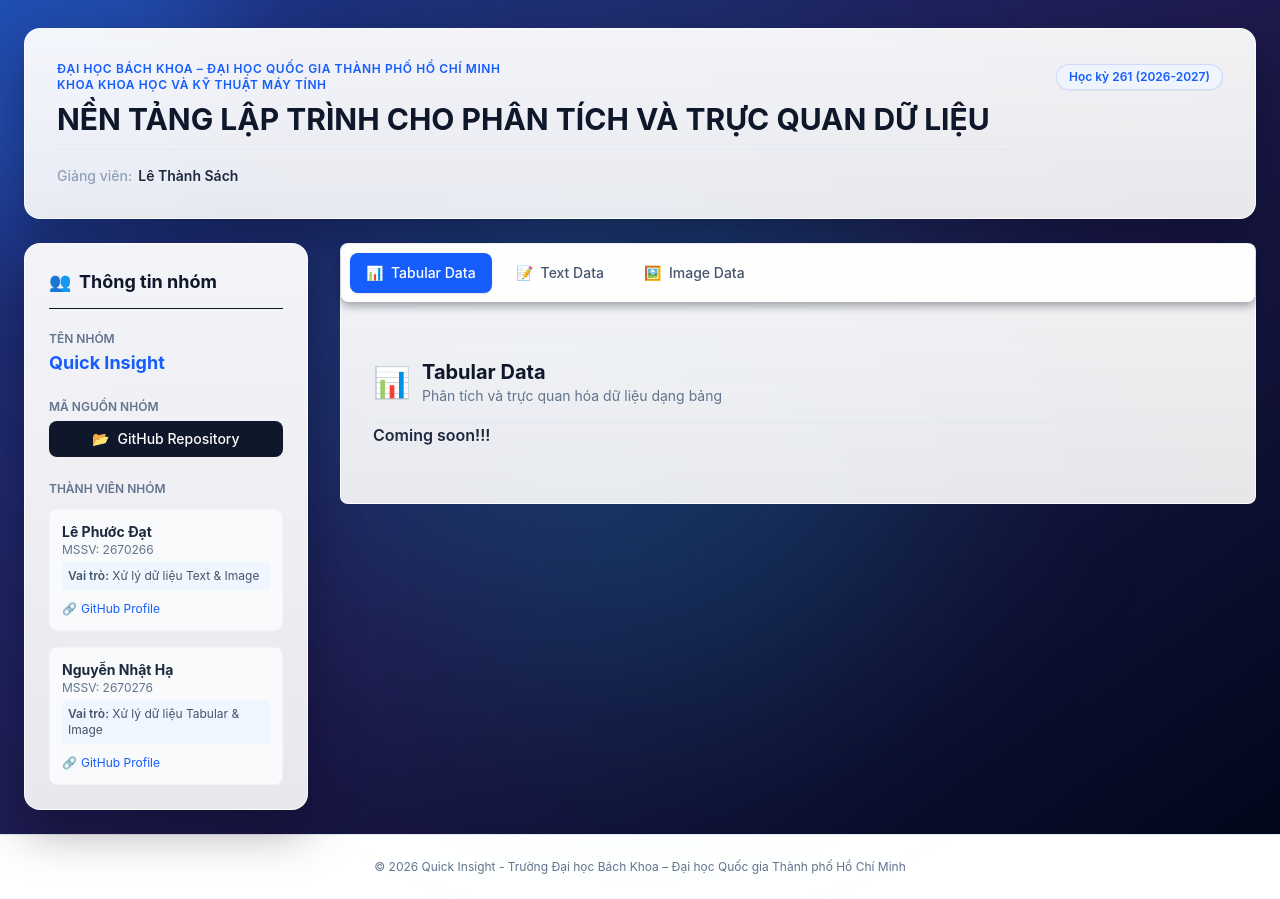
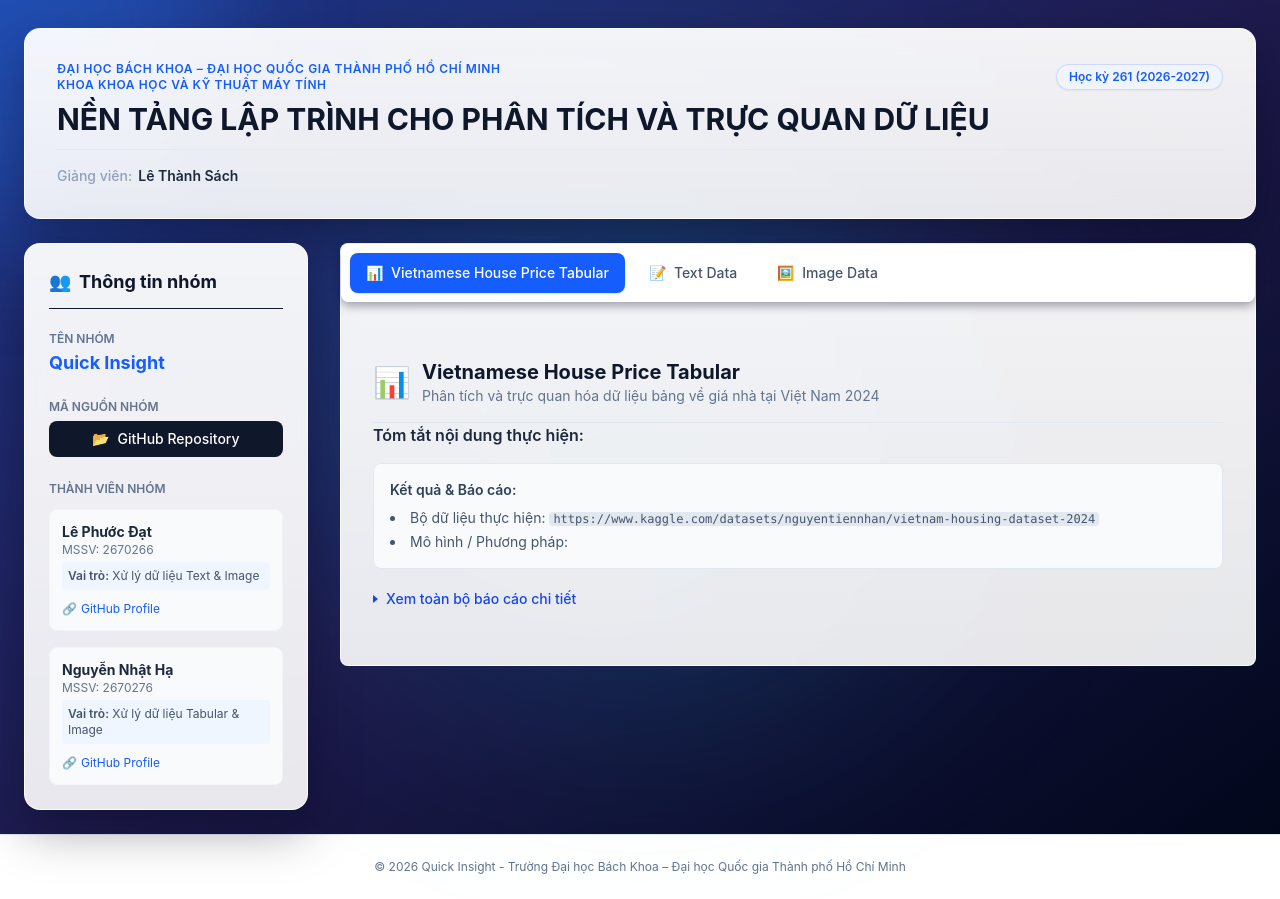
Before and after one commit to datdat1234/PFDAV-quick-insight, a Vue app: page / in a window 1280 px wide. Built offline with nearby package versions, Linux system fonts and the light colour scheme.

Commit message:
format for tabular

```diff
--- a/src/App.vue
+++ b/src/App.vue
@@ -123,43 +123,14 @@
             v-show="activeTab === subProject.id"
             class="project-content"
           >
-            <div class="project-header">
-              <div class="project-heading">
-                <span class="project-icon">{{ subProject.icon }}</span>
-                <div>
-                  <h2 class="project-title">{{ subProject.title }}</h2>
-                  <p class="project-description">{{ subProject.description }}</p>
-                </div>
-              </div>
-            </div>
 
             <!-- Nội dung chi tiết của Bài tập con -->
-            <div class="project-details">
+            <VietnameseHousePriceTabular
+              v-if="subProject.id === 'tabular'"
+              :sub-project="subProject"
+            />
+            <div v-else class="project-details">
               <h1 class="coming-soon">Coming soon!!!</h1>
-              <!-- <h3 class="font-semibold text-slate-800">Tóm tắt nội dung thực hiện:</h3>
-              <p class="text-slate-600 text-sm leading-relaxed">
-                {{ subProject.details }}
-              </p>
-
-              <div class="bg-slate-50 p-4 rounded-lg border border-slate-200 space-y-2">
-                <h4 class="font-semibold text-sm text-slate-700">Kết quả & Báo cáo:</h4>
-                <ul class="list-disc list-inside text-sm text-slate-600 space-y-1">
-                  <li>Bộ dữ liệu thực hiện: <code class="bg-slate-200 px-1 rounded text-xs">{{ subProject.dataset }}</code></li>
-                  <li>Mô hình / Phương pháp: {{ subProject.method }}</li>
-                </ul>
-              </div>-->
-
-              <!-- Link trực tiếp đến bài làm/Notebook/Báo cáo chi tiết -->
-              <!--<div class="pt-4 flex gap-3">
-                <a
-                  :href="subProject.link"
-                  disabled="true"
-                  target="_blank"
-                  class="inline-flex items-center gap-2 px-4 py-2 bg-blue-600 hover:bg-blue-700 text-white rounded-lg text-sm font-medium transition"
-                >
-                  Xem báo cáo chi tiết
-                </a>
-              </div>-->
             </div>
           </div>
         </div>
@@ -174,6 +145,7 @@
 
 <script setup>
 import { ref } from 'vue'
+import VietnameseHousePriceTabular from './vietnamese_house_price_tabular/index.vue'
 
 // Tab hiện tại được chọn (Default: tabular)
 const activeTab = ref('tabular')
@@ -213,11 +185,11 @@ const groupInfo = ref({
 const subProjects = ref([
   {
     id: 'tabular',
-    title: 'Tabular Data',
+    title: 'Vietnamese House Price Tabular',
     icon: '📊',
-    description: 'Phân tích và trực quan hóa dữ liệu dạng bảng',
+    description: 'Phân tích và trực quan hóa dữ liệu bảng về giá nhà tại Việt Nam 2024',
     details: '',
-    dataset: '',
+    dataset: 'https://www.kaggle.com/datasets/nguyentiennhan/vietnam-housing-dataset-2024',
     method: '',
     link: '#'
   },
--- /dev/null
+++ b/src/vietnamese_house_price_tabular/index.vue
@@ -0,0 +1,72 @@
+<template>
+  <div class="project-header">
+    <div class="project-heading">
+      <span class="project-icon">{{ subProject.icon }}</span>
+      <div>
+        <h2 class="project-title">{{ subProject.title }}</h2>
+        <p class="project-description">{{ subProject.description }}</p>
+      </div>
+    </div>
+  </div>
+  <div class="project-details">
+    <div>
+        <h3 class="font-semibold text-slate-800">Tóm tắt nội dung thực hiện:</h3>
+        <p class="text-slate-600 text-sm leading-relaxed">
+            {{ subProject.details }}
+        </p>
+        </div>
+
+        <div class="bg-slate-50 p-4 rounded-lg border border-slate-200 space-y-2">
+        <h4 class="font-semibold text-sm text-slate-700">Kết quả & Báo cáo:</h4>
+        <ul class="list-disc list-inside text-sm text-slate-600 space-y-1">
+            <li>Bộ dữ liệu thực hiện: <code class="bg-slate-200 px-1 rounded text-xs">{{ subProject.dataset }}</code></li>
+            <li>Mô hình / Phương pháp: {{ subProject.method }}</li>
+        </ul>
+    </div>
+    <button
+      type="button"
+      :aria-expanded="isReportExpanded"
+      class="inline-flex items-center gap-2 text-blue-700 hover:text-blue-800 text-sm font-medium transition"
+      @click="isReportExpanded = !isReportExpanded"
+    >
+      <span
+        class="report-chevron"
+        :class="{ 'report-chevron-expanded': isReportExpanded }"
+        aria-hidden="true"
+      ></span>
+      {{ isReportExpanded ? 'Ẩn báo cáo chi tiết' : 'Xem toàn bộ báo cáo chi tiết' }}
+    </button>
+
+    <div v-if="isReportExpanded" class="mt-4 space-y-4">
+        hi!!!
+    </div>
+  </div>
+</template>
+
+<script setup>
+import { ref } from 'vue'
+
+const isReportExpanded = ref(false)
+
+defineProps({
+  subProject: {
+    type: Object,
+    required: true
+  }
+})
+</script>
+
+<style scoped>
+.report-chevron {
+  width: 0;
+  height: 0;
+  border-top: 4px solid transparent;
+  border-bottom: 4px solid transparent;
+  border-left: 5px solid currentColor;
+  transition: transform 160ms ease;
+}
+
+.report-chevron-expanded {
+  transform: rotate(90deg);
+}
+</style>
```
